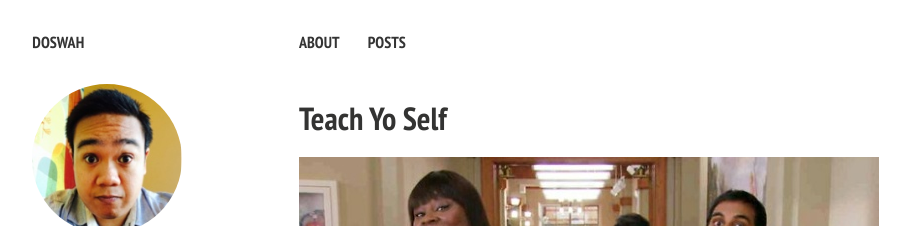
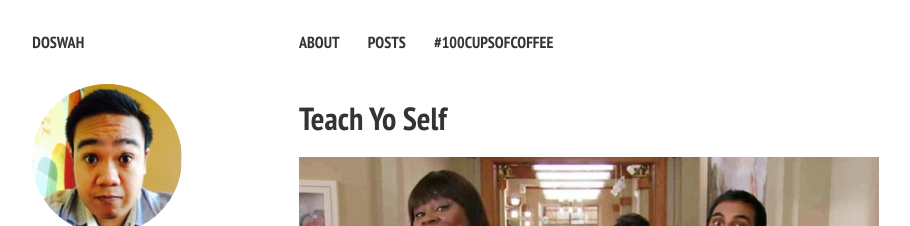
Before and after one commit to alexpolonsky/doswah.com, a Jekyll site: the page built from teachyoself/index.md, in a window 1280 px wide. Shown: the top 226 px of the page, without its empty margins (21-931 px from the left). Built offline with Jekyll 4.4.1, drawn with Linux system fonts in a browser that asks for light colours; nearby versions of some CDN libraries.

Commit message:
Fixed 100 cups of coffee nav bar link

```diff
--- a/_config.yml
+++ b/_config.yml
@@ -40,7 +40,7 @@ links:
     url: /about/
   - title: Posts
     url: /posts/
-  - title: #100CupsOfCoffee
+  - title: "#100CupsOfCoffee"
     url: /100cups/
     external: true
 
```
Also changed, not shown: 11 other files.
